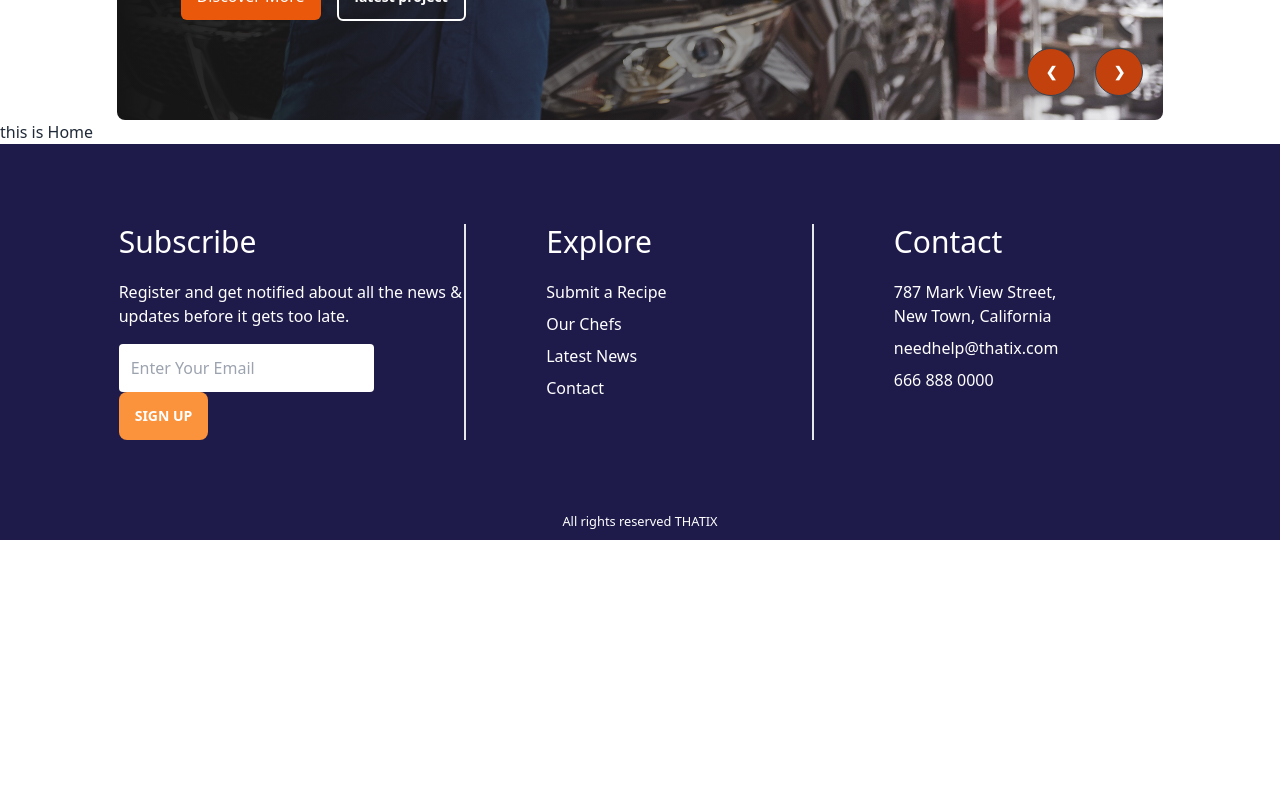
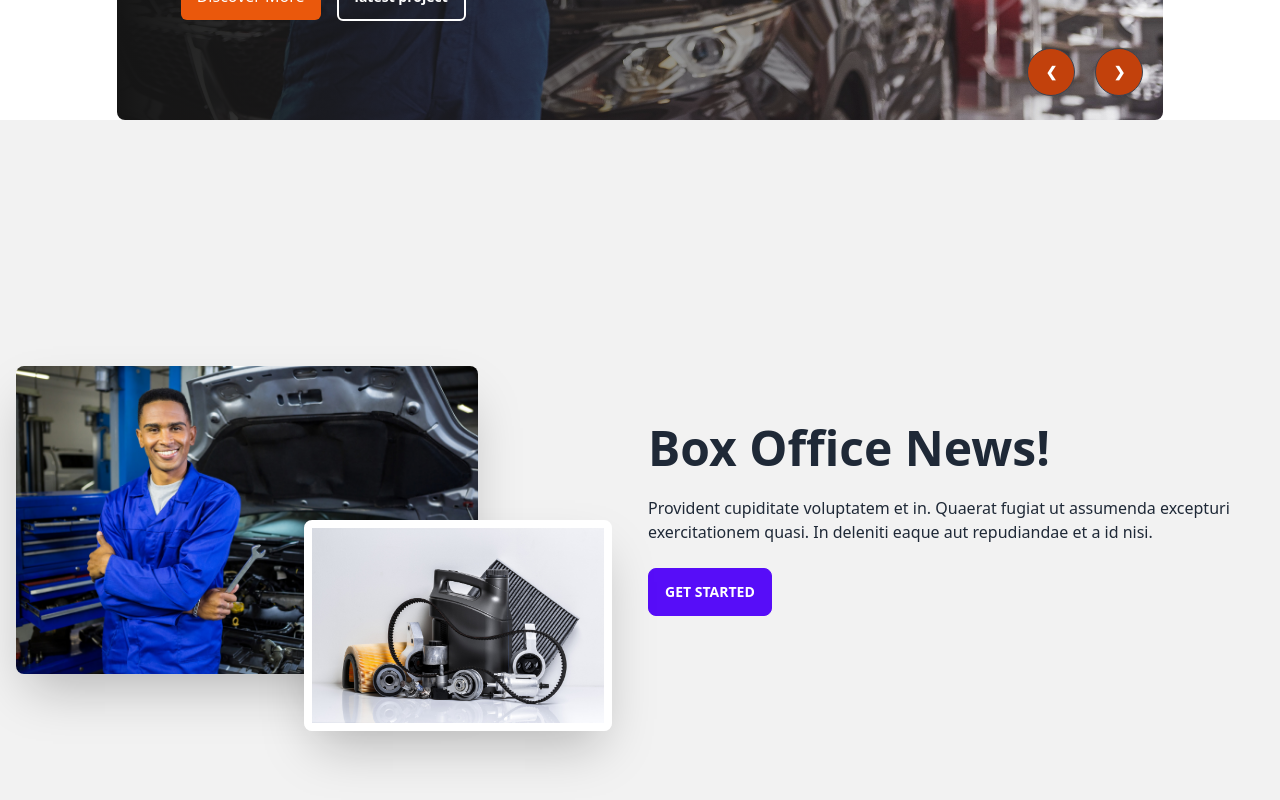
Before and after one commit to HumaionKobir1/car-doctor-client, a React (Vite) app: page / in a window 1280 px wide. Shown: the part 600-1400 px from the top of the page. Before the commit the page ends 1140 px from the top, so only its background shows below. Built offline with nearby package versions, Linux system fonts and the light colour scheme.

Commit message:
create about section with image relative position

```diff
--- /dev/null
+++ b/src/components/pages/Home/About.jsx
@@ -0,0 +1,23 @@
+import person from '../../../assets/images/about_us/person.jpg'
+import parts from '../../../assets/images/about_us/parts.jpg'
+const About = () => {
+    return (
+        <div>
+            <div className="hero min-h-screen bg-base-200">
+                <div className="hero-content flex-col lg:flex-row">
+                    <div className='lg:w-1/2 relative'>
+                        <img src={person} className="w-3/4 rounded-lg shadow-2xl" />
+                        <img src={parts} className="w-1/2 absolute right-5 top-1/2 rounded-lg shadow-2xl  border-8 border-white" />
+                    </div>
+                    <div className='lg:w-1/2'>
+                        <h1 className="text-5xl font-bold">Box Office News!</h1>
+                        <p className="py-6">Provident cupiditate voluptatem et in. Quaerat fugiat ut assumenda excepturi exercitationem quasi. In deleniti eaque aut repudiandae et a id nisi.</p>
+                        <button className="btn btn-primary">Get Started</button>
+                    </div>
+                </div>
+            </div>
+        </div>
+    );
+};
+
+export default About;
--- a/src/components/pages/Home/Home.jsx
+++ b/src/components/pages/Home/Home.jsx
@@ -1,9 +1,11 @@
+import About from "./About";
 import Banner from "./Banner";
 
 const Home = () => {
     return (
         <div>
             <Banner></Banner>
+            <About></About>
             <h1>this is Home</h1>
         </div>
     );
```
